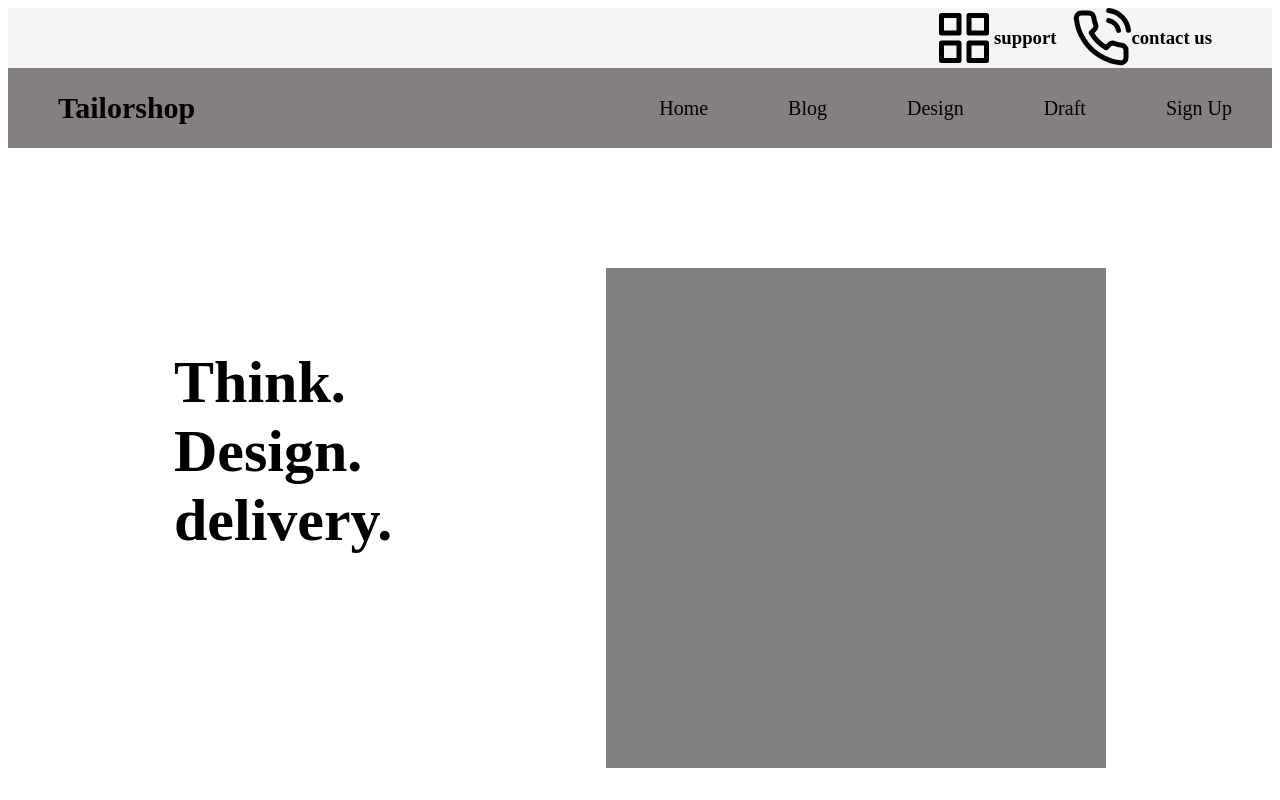
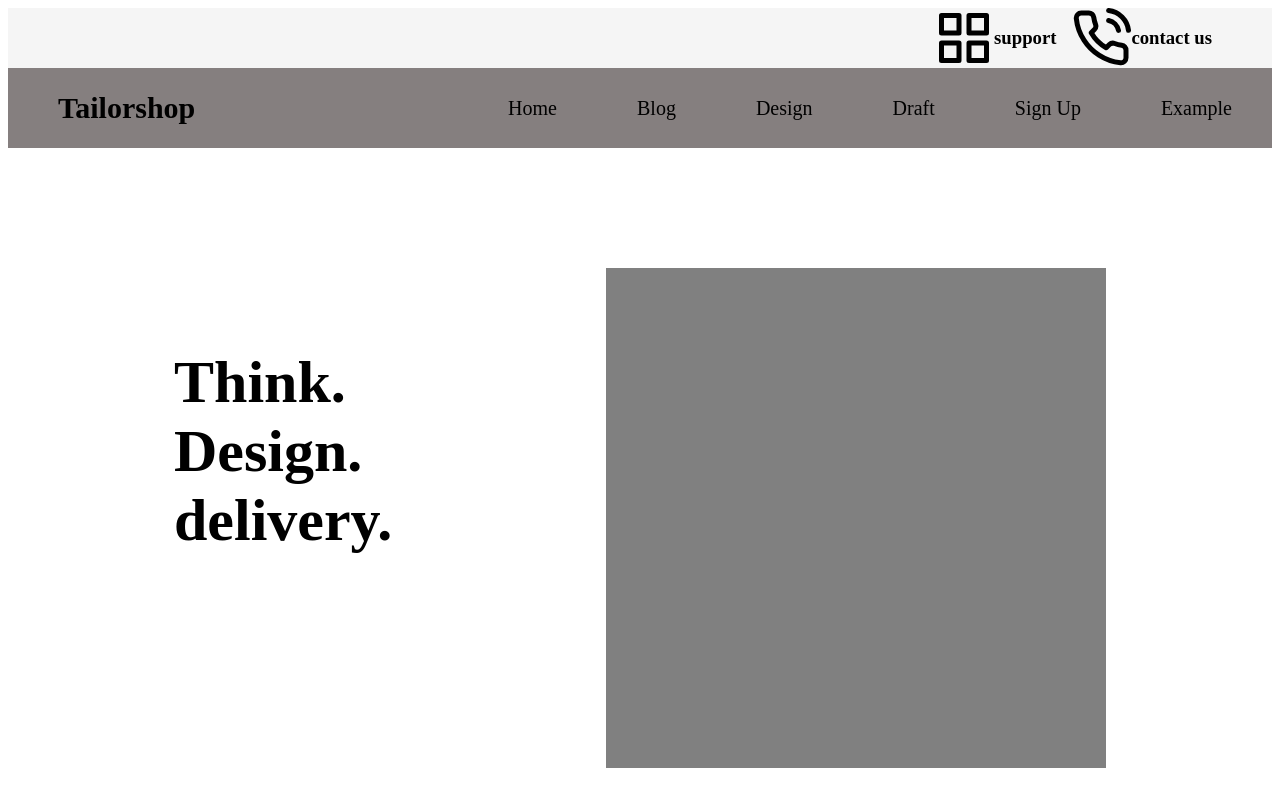
Before and after one commit to dan338/tailor.html, a plain HTML site: page index.html in a window 1280 px wide. Shown: the top 800 px of the page. Drawn offline with Linux system fonts and the light colour scheme.

Commit message:
added new tab to index.html

```diff
--- a/index.html
+++ b/index.html
@@ -26,6 +26,7 @@
                 <li class="box1-li">Design</li>
                 <li class="box1-li">Draft</li>
                 <li class="box1-li">Sign Up</li>
+                <li class="box1-li">Example</li>
             </ul>
         </div>
     </div>
```
